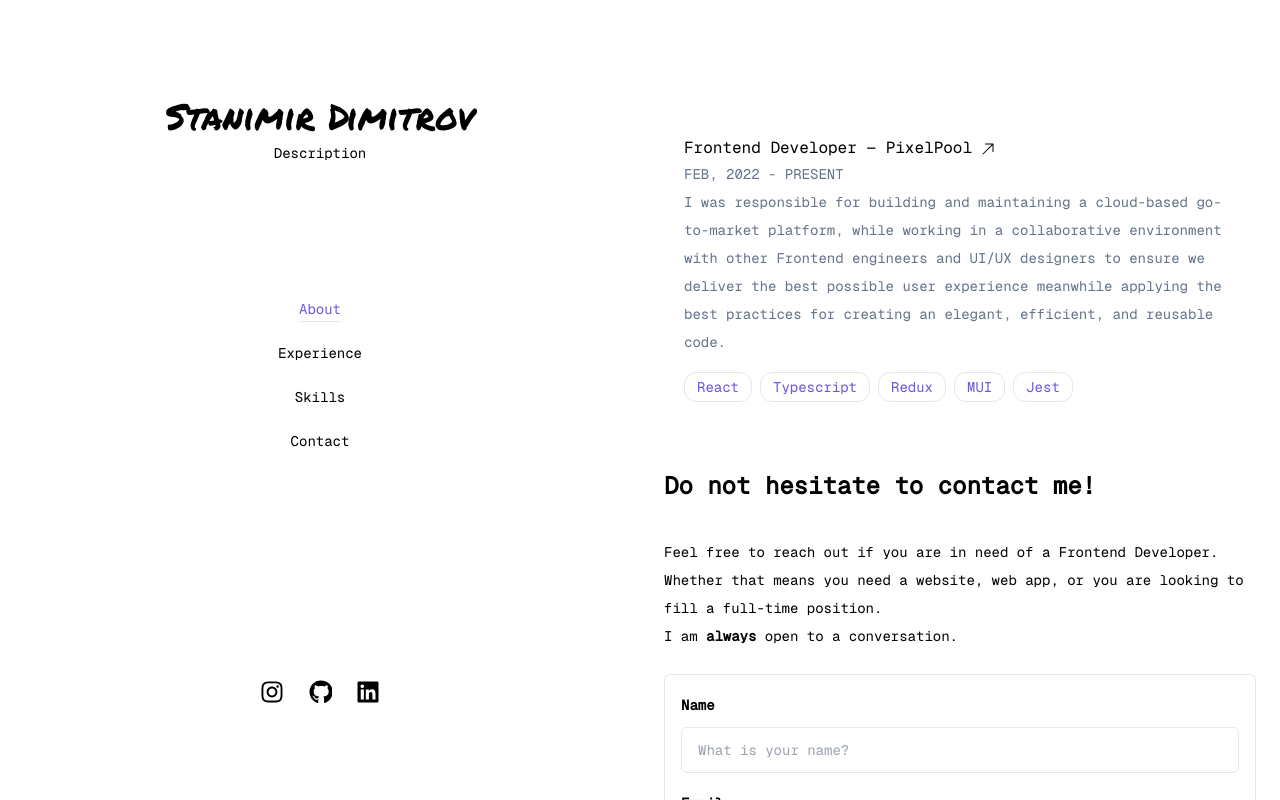
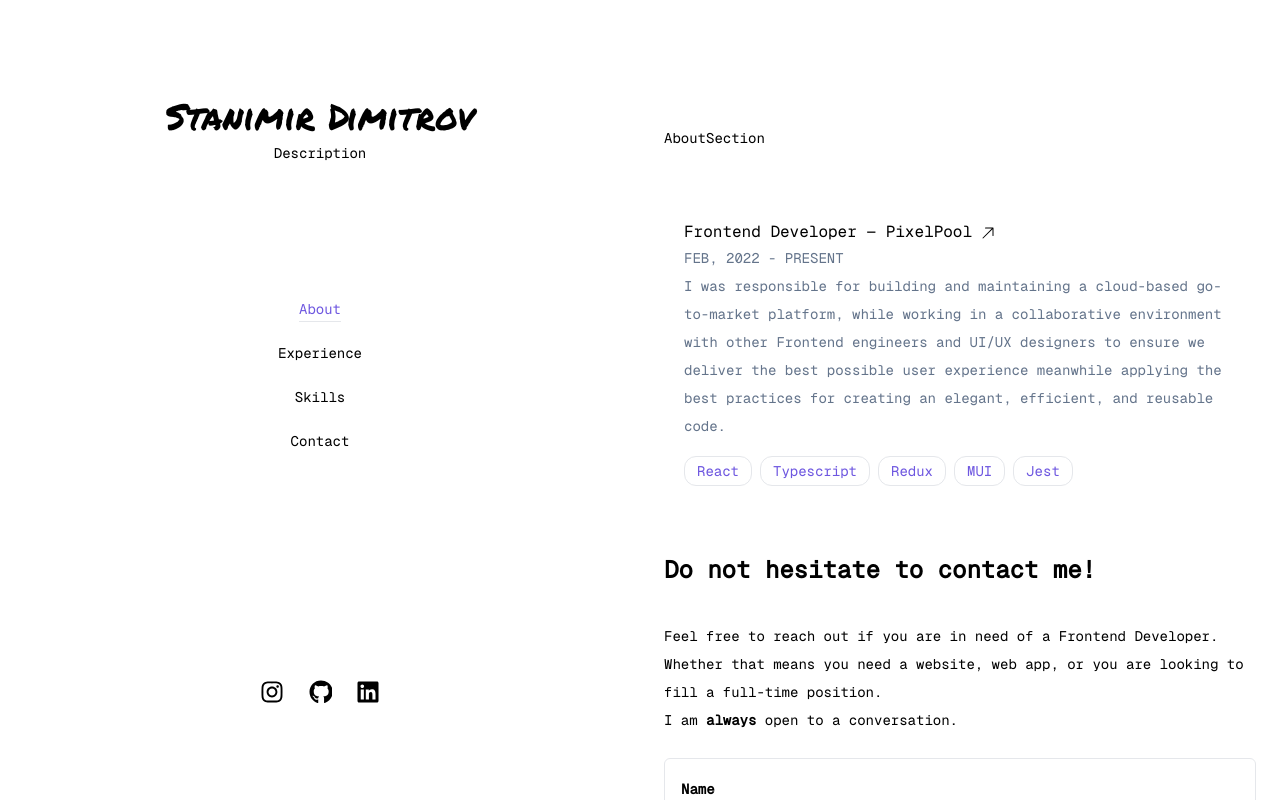
Before and after one commit to standimitrovv/portfolio-23, a React (Vite) app: page / in a window 1280 px wide. Shown: the top 800 px of the page. Built offline with nearby package versions, Linux system fonts and the light colour scheme; no server answers.

Commit message:
wip: about section

```diff
--- a/src/App.tsx
+++ b/src/App.tsx
@@ -1,5 +1,6 @@
 import { ToastContainer } from 'react-toastify';
 import 'react-toastify/dist/ReactToastify.css';
+import { AboutSection } from './features/about/AboutSection';
 import { ContactSection } from './features/contact/ContactSection';
 import { ExperienceSection } from './features/experience/ExperienceSection';
 import { Navbar } from './features/navbar/Navbar';
@@ -15,6 +16,8 @@ export const App = () => {
         <Navbar />
 
         <div className='py-24'>
+          <AboutSection />
+
           <ExperienceSection />
 
           <ContactSection />
--- /dev/null
+++ b/src/features/about/AboutSection.tsx
@@ -0,0 +1,7 @@
+export const AboutSection = () => {
+  return (
+    <section id='about' className='max-w-5xl py-7 px-6 mx-auto'>
+      AboutSection
+    </section>
+  );
+};
```
